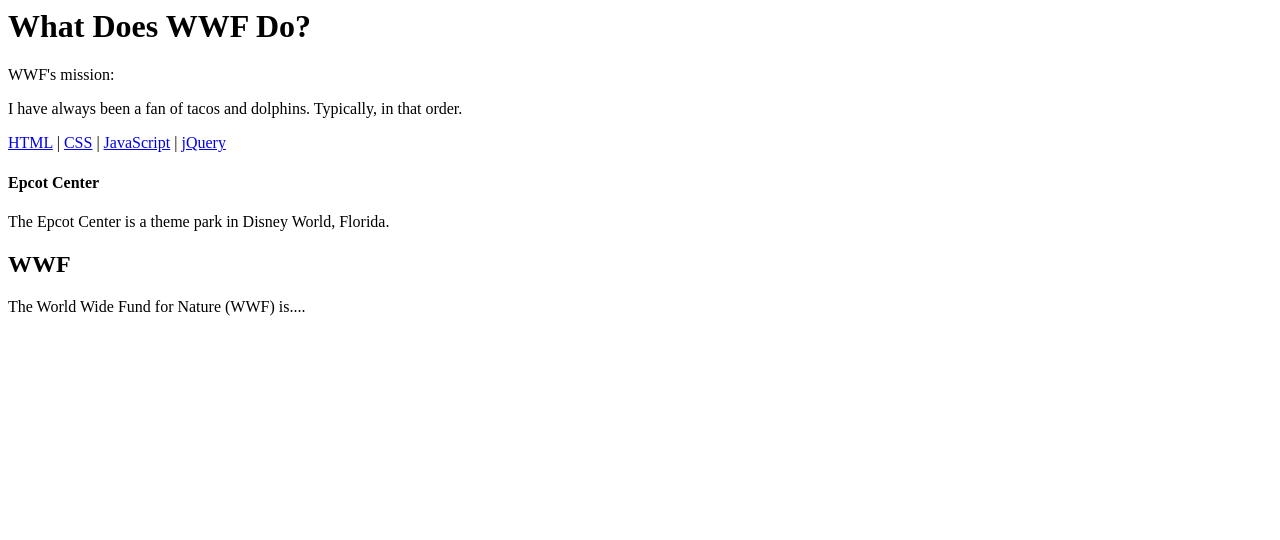
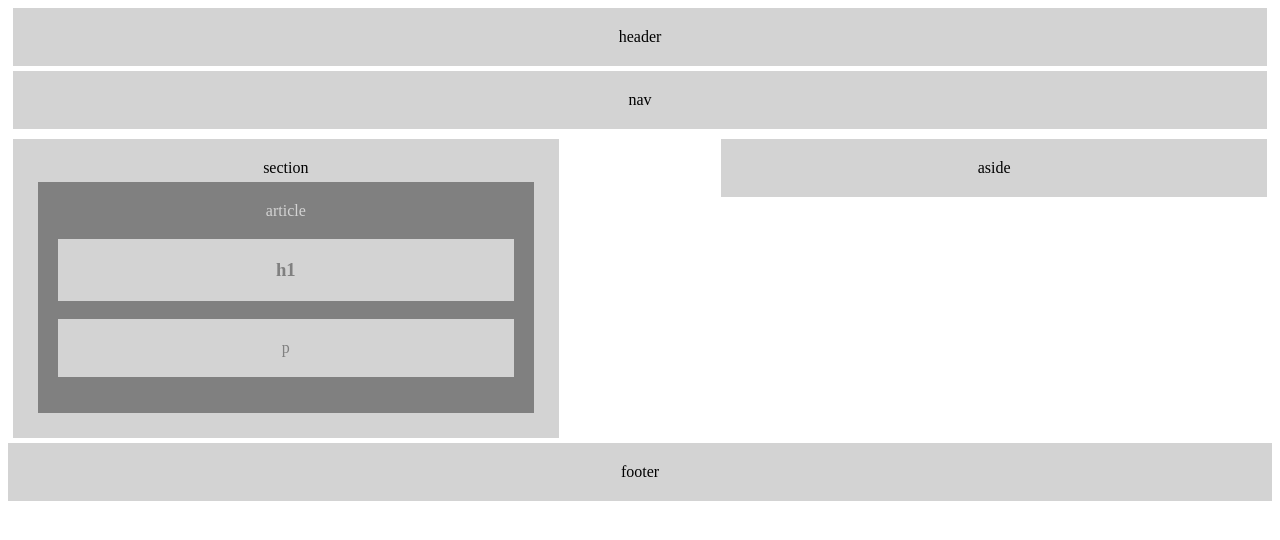
Before and after one commit to ivanleo94/HW-wireframe, a plain HTML site: page index.html in a window 1280 px wide. Drawn offline with Linux system fonts and the light colour scheme.

Commit message:
made our wireframe page

```diff
--- a/index.html
+++ b/index.html
@@ -1,37 +1,38 @@
-<title>HW-wireframe</title>
-<header>
-    <h1>What Does WWF Do?</h1>
-    <p>WWF's mission:</p>
+
+<html>
+  <head>
+    <title>HW-wireframe</title>
+    <link rel="stylesheet"
+          href="style.css">
+  </head>
+  <body>
+  <!-- Container Div -->
+  <header>
+    header
   </header>
-  <p>I have always been a fan of tacos and dolphins. Typically, in that order.</p>
-</article>
 <nav>
-  <a href="/html/">HTML</a> |
-  <a href="/css/">CSS</a> |
-  <a href="/js/">JavaScript</a> |
-  <a href="/jquery/">jQuery</a>
+  nav
 </nav>
 
+<section>
+  section
+
+  <article>
+    article
+    <h1>h1</h1>
+    <p>p</p>
+  </article>
+</section>
+
 <aside>
-  <h4>Epcot Center</h4>
-  <p>The Epcot Center is a theme park in Disney World, Florida.</p>
+  aside
+
 </aside>
 
-<section>
-  <h1>WWF</h1>
-  <p>The World Wide Fund for Nature (WWF) is....</p>
-</section>
+<footer>
+  footer
 
-<section id="main">
-    <article>
-      <!-- Animals are furry -->
-    </article>
+</footer>
+</body>
 
-    <article>
-      <!-- Animals are awesome -->
-    </article>
-
-    <article>
-      <!-- Animals are cute -->
-    </article>
-</section>
+</html>
--- a/style.css
+++ b/style.css
@@ -1,49 +1,47 @@
-Body
-<!DOCTYPE html>
-<html>
-<head>
-<style>
-body {background-color: powderblue;}
-h1   {color: blue;}
-p    {color: red;}
-</style>
-</head>
-<body>
+* {
+   text-align: center;
+}
+header {
+  background-color: lightgrey;
+  padding: 20px;
+  margin: 5px;
+}
+nav{
+  background: lightgrey;
+  padding: 20px;
+  margin:5px;
+}
 
-<h1>This is a heading</h1>
-<p>This is a paragraph.</p>
+article{background: grey;
+color: lightgrey;
+padding: 20px;
+margin: 5px;
+}
 
-</body>
-</html>
-Header, nav, and footer
+h1
+{background: lightgrey;
+color: grey;
+padding: 20px;}
+p{background: lightgrey;
+color: grey;
+padding: 20px;}
+section{
+  background: lightgrey;
+ padding:  20px;
+margin: 5px;
+width: 40%;
+float: left;
+}
+aside{
+  background: lightgrey;
+  padding: 20px;
+margin: 5px;
+width: 40%;
+float: right;
+}
+footer{
+  background: lightgrey;
+  padding: 20px;
+  clear: both;
 
-<div class="topnav" id="myTopnav">
-  <a href="#home">Home</a>
-  <a href="#news">News</a>
-  <a href="#contact">Contact</a>
-  <a href="#about">About</a>
-
-<style>
-.footer {
-    position: fixed;
-    left: 0;
-    bottom: 0;
-    width: 100%;
-    background-color: red;
-    color: white;
-    text-align: center;
 }
-</style>
-
-<div class="footer">
-  <p>Footer</p>
-</div>
-</div>
-Section
-
-Aside
-
-Article
-
-.clear
-Your text elements: h1, p, etc.
```
